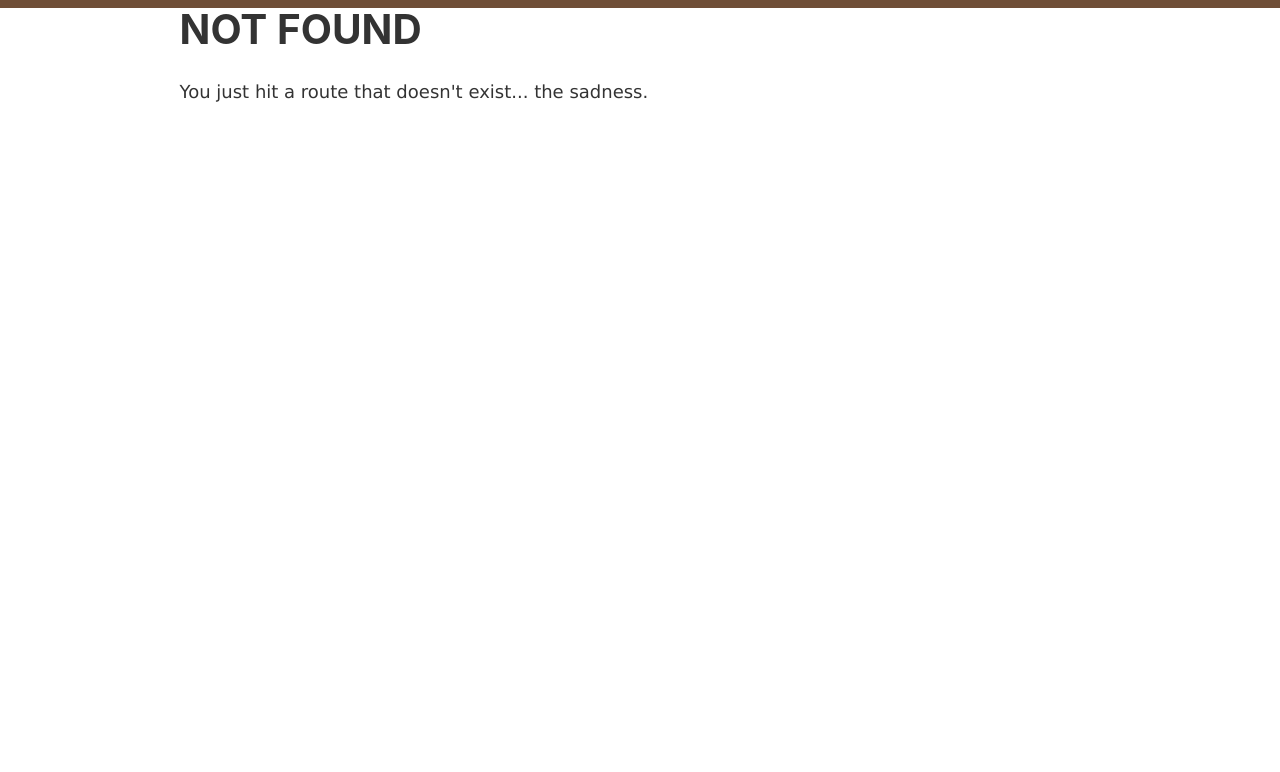
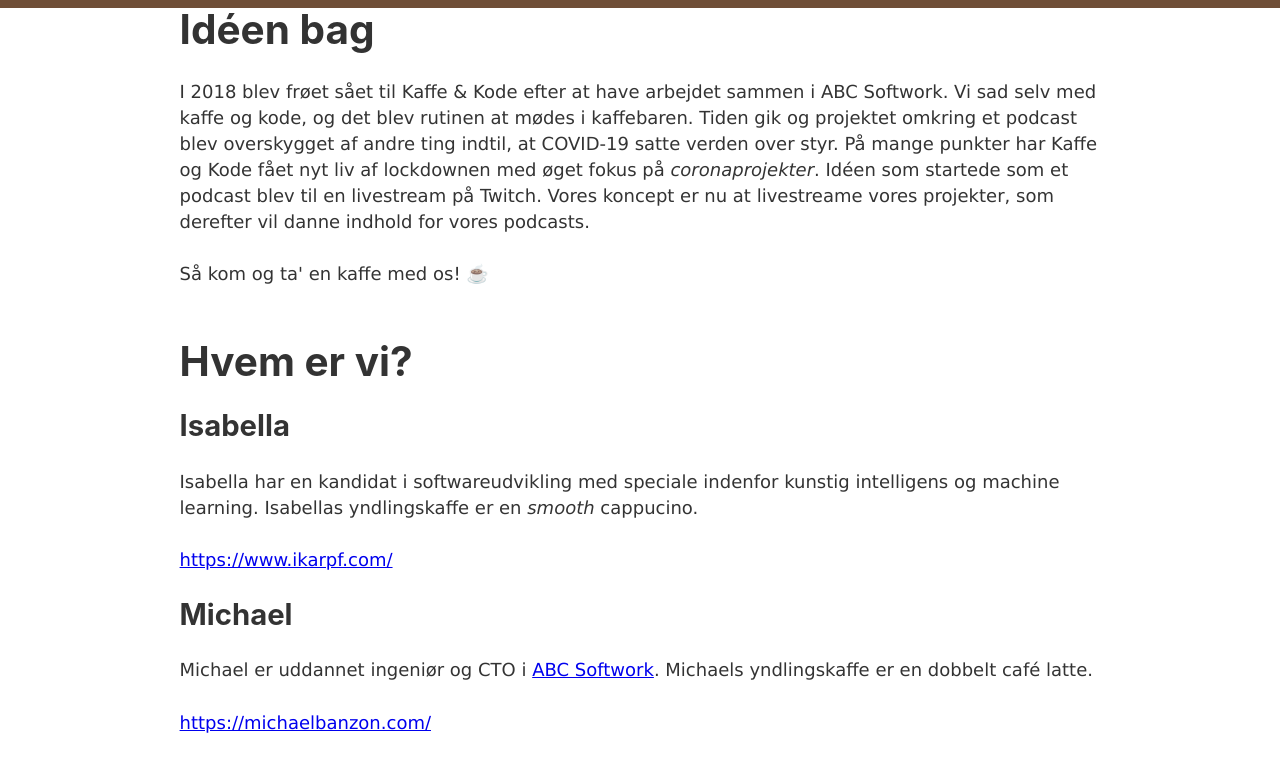
Before and after one commit to kaffeogkode/kaffeogkode.dk, a Gatsby site: page /om in a window 1280 px wide. Before the commit this address had no page. Shown: the part 68-840 px from the top of the page. Before the commit the page ends 800 px from the top, so only its background shows below. Built offline with nearby package versions, Linux system fonts and the light colour scheme; Gatsby itself is replaced by a stand-in of ours.

Commit message:
Fixes #4
🤓👈👈

```diff
--- a/src/components/menu.js
+++ b/src/components/menu.js
@@ -14,7 +14,7 @@ const Menu = () => {
         <nav className="menu">
             <Link to="/" title="Forside"><FontAwesomeIcon icon="home" /></Link>
             <Link to="/projekter" title="Projekter"><FontAwesomeIcon icon="clipboard-list" /></Link>
-            <Link to="/om-os" title="Om Kaffe &amp; Kode"><FontAwesomeIcon icon="poo" /></Link>
+            <Link to="/om" title="Om Kaffe &amp; Kode"><FontAwesomeIcon icon="poo" /></Link>
             <a href="https://twitch.tv/kaffeogkode" title="Vores Twitch-kanal"><FontAwesomeIcon icon={["fab", "twitch"]} /></a>
             <a href="https://twitter.com/kaffeogkode" title="Vores Twitter"><FontAwesomeIcon icon={["fab", "twitter"]} /></a>
             <a href="https://www.youtube.com/channel/UCnvLGoN3BB5OZdY0XW6IMtw" title="Vores YouTube-kanal"><FontAwesomeIcon icon={["fab", "youtube"]} /></a>
--- a/src/pages/om-os.js
+++ b/src/pages/om.js
@@ -2,9 +2,9 @@ import React from "react"
 import Layout from "../components/layout"
 import SEO from "../components/seo"
 
-const OmOsPage = () => (
+const OmPage = () => (
   <Layout>
-    <SEO title="Om os" />
+    <SEO title="Om Kaffe &amp; Kode" />
     <h1>Idéen bag</h1>
     <p>I 2018 blev frøet sået til Kaffe & Kode efter at have arbejdet sammen i ABC Softwork. Vi sad selv med kaffe og kode,
       og det blev rutinen at mødes i kaffebaren.
@@ -16,7 +16,7 @@ const OmOsPage = () => (
     <p>Så kom og ta' en kaffe med os! <span role="img" aria-label="coffee">☕️</span></p>
 
     <br></br>
-    <h1>Om os</h1>
+    <h1>Hvem er vi?</h1>
     <h2>Isabella</h2>
     <p>Isabella har en kandidat i softwareudvikling med speciale indenfor kunstig intelligens og machine learning.
        Isabellas yndlingskaffe er en <i>smooth</i> cappucino.</p>
@@ -27,4 +27,4 @@ const OmOsPage = () => (
   </Layout>
 )
 
-export default OmOsPage
+export default OmPage
```
